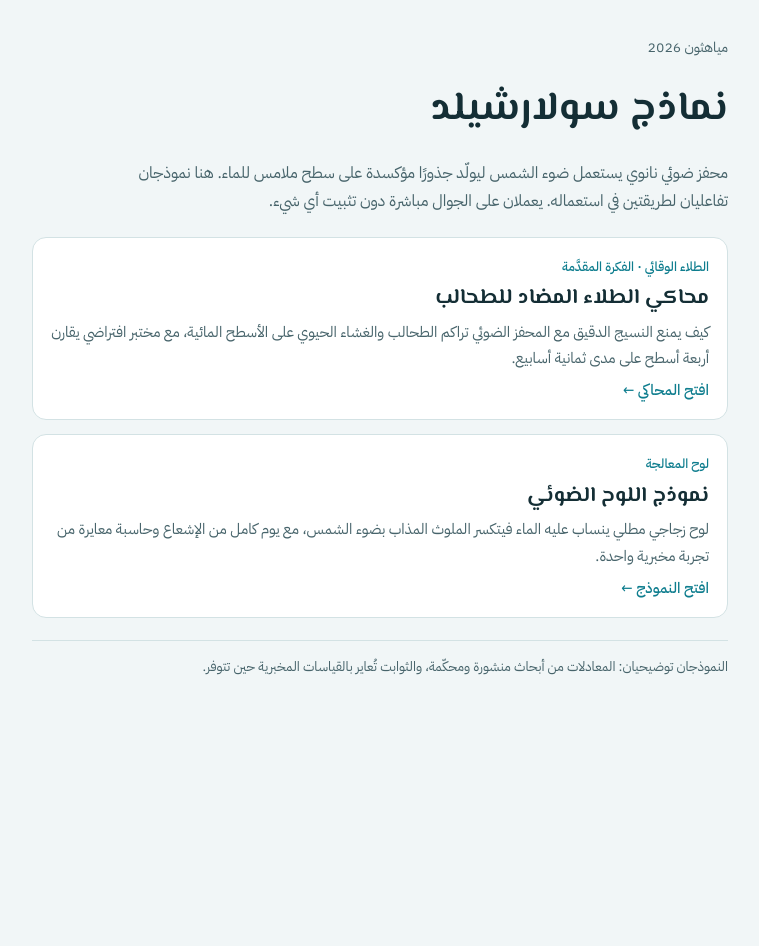
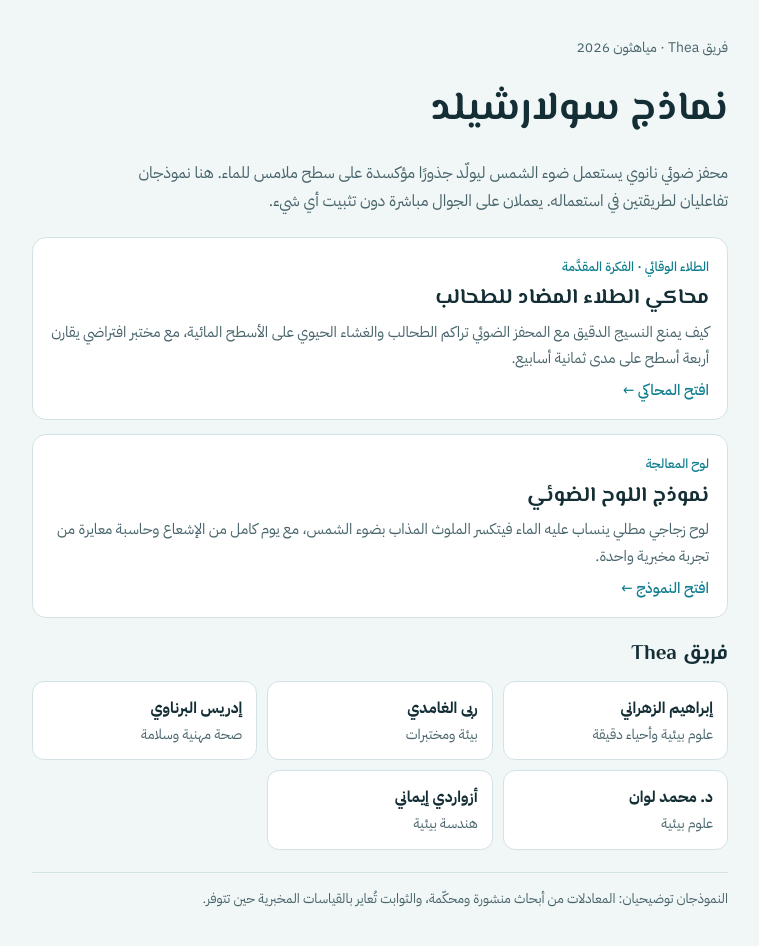
Before and after one commit to Ibrahim-inv/solarshield-models, a plain HTML site: page index.html in a window 1280 px wide. Shown: the whole page, without its empty margins (260-1019 px from the left). Before the commit the page ends 800 px from the top, so only its background shows below. Drawn offline with Linux system fonts and the light colour scheme.

Commit message:
Add team Thea and members to the public site
Co-Authored-By: Claude Opus 5.5 <noreply@anthropic.com>

```diff
--- a/index.html
+++ b/index.html
@@ -35,12 +35,17 @@ a.card:focus-visible{outline:2px solid var(--sun);outline-offset:2px}
 .card .kind{font-size:13px;font-weight:500;color:var(--teal)}
 .card p{color:var(--ink2);font-size:15px}
 .card .go{font-weight:500;color:var(--teal);font-size:15px}
+.team{display:grid;gap:12px}
+.members{display:grid;grid-template-columns:repeat(auto-fill,minmax(210px,1fr));gap:10px;list-style:none;padding:0;margin:0}
+.members li{display:grid;gap:2px;padding:12px 14px;border:1px solid var(--line);border-radius:12px;background:var(--surface)}
+.members b{font-weight:700;font-size:15.5px}
+.members span{color:var(--ink2);font-size:14px}
 .note{font-size:13.5px;color:var(--ink2);border-top:1px solid var(--line);padding-top:14px}
 </style>
 </head>
 <body>
 <div class="wrap">
-  <div class="eyebrow">مياهثون 2026</div>
+  <div class="eyebrow">فريق Thea · مياهثون 2026</div>
   <h1>نماذج سولارشيلد</h1>
   <p class="lede">محفز ضوئي نانوي يستعمل ضوء الشمس ليولّد جذورًا مؤكسدة على سطح ملامس للماء. هنا نموذجان تفاعليان لطريقتين في استعماله. يعملان على الجوال مباشرة دون تثبيت أي شيء.</p>
   <div class="cards">
@@ -57,6 +62,16 @@ a.card:focus-visible{outline:2px solid var(--sun);outline-offset:2px}
       <span class="go">افتح النموذج ←</span>
     </a>
   </div>
+  <section class="team" aria-labelledby="teamTitle">
+    <h2 id="teamTitle">فريق Thea</h2>
+    <ul class="members">
+      <li><b>إبراهيم الزهراني</b><span>علوم بيئية وأحياء دقيقة</span></li>
+      <li><b>ربى الغامدي</b><span>بيئة ومختبرات</span></li>
+      <li><b>إدريس البرناوي</b><span>صحة مهنية وسلامة</span></li>
+      <li><b>د. محمد لوان</b><span>علوم بيئية</span></li>
+      <li><b>أزواردي إيماني</b><span>هندسة بيئية</span></li>
+    </ul>
+  </section>
   <p class="note">النموذجان توضيحيان: المعادلات من أبحاث منشورة ومحكّمة، والثوابت تُعاير بالقياسات المخبرية حين تتوفر.</p>
 </div>
 </body>
```
Also changed, not shown: coating.html (+2 -2 lines), panel.html (+1 -1 lines).
